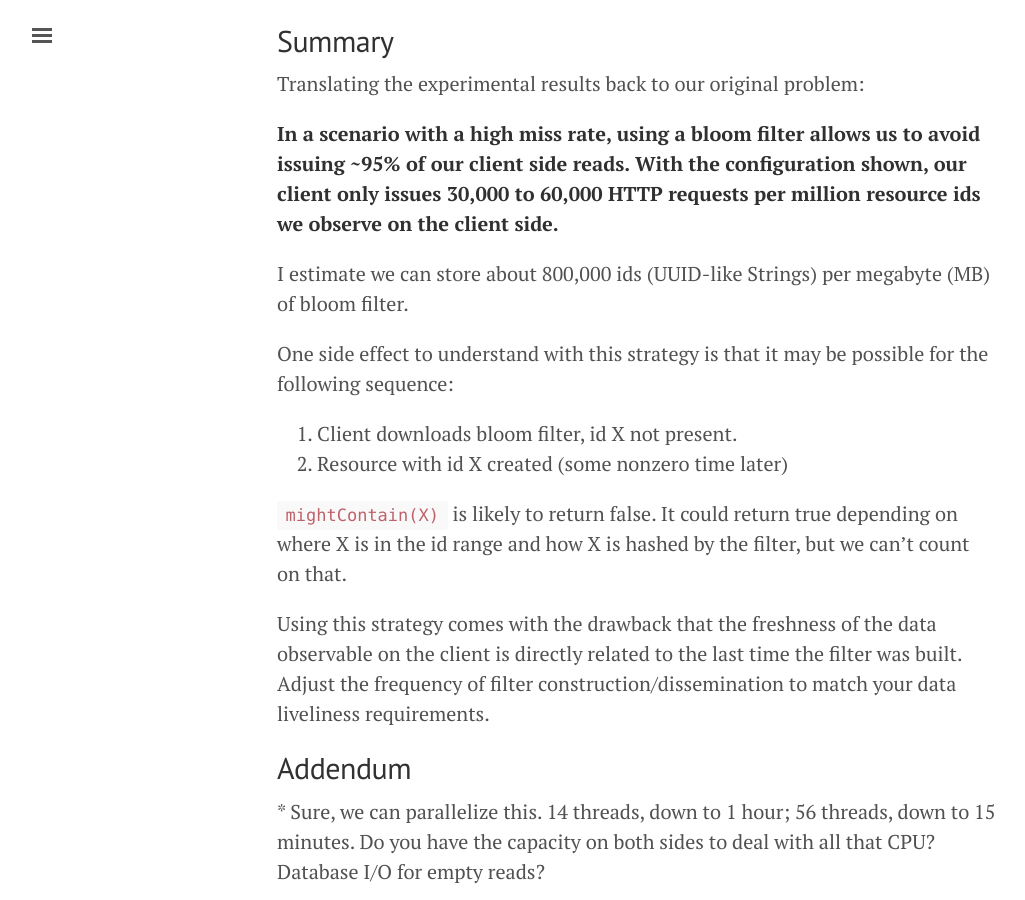
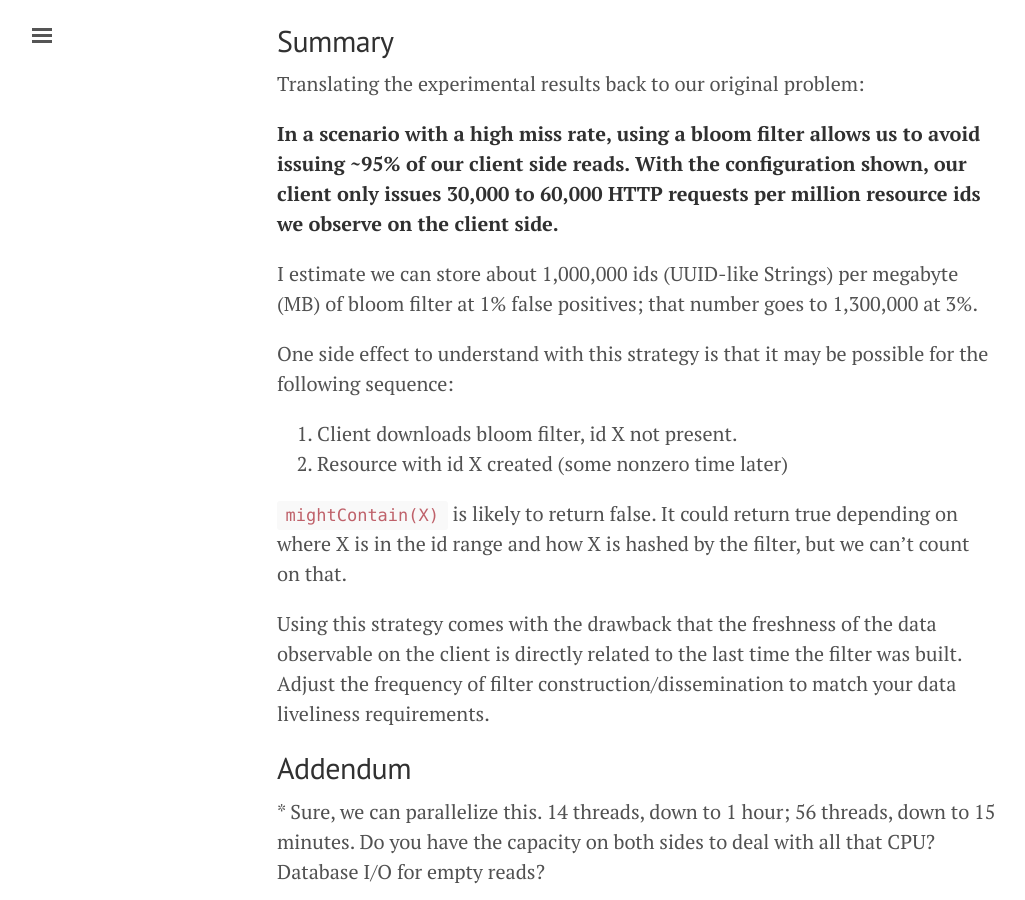
Before and after one commit to nblair/nblair.github.io, a Jekyll site: the page built from _posts/2017-03-10-traffic-avoidance-via-bloom-filter.md, in a window 1280 px wide and 900 px high, scrolled down 4783 px. Shown: the whole window, without its empty margins (3-1028 px from the left). Built offline with Jekyll 4.4.1, drawn with Linux system fonts in a browser that asks for light colours; nearby versions of some CDN libraries.

Commit message:
fix: correct math for ids per MB in filter

```diff
--- a/_posts/2017-03-10-traffic-avoidance-via-bloom-filter.md
+++ b/_posts/2017-03-10-traffic-avoidance-via-bloom-filter.md
@@ -139,7 +139,7 @@ Translating the experimental results back to our original problem:
 
 **In a scenario with a high miss rate, using a bloom filter allows us to avoid issuing ~95% of our client side reads. With the configuration shown, our client only issues 30,000 to 60,000 HTTP requests per million resource ids we observe on the client side.**
 
-I estimate we can store about 800,000 ids (UUID-like Strings) per megabyte (MB) of bloom filter.
+I estimate we can store about 1,000,000 ids (UUID-like Strings) per megabyte (MB) of bloom filter at 1% false positives; that number goes to 1,300,000 at 3%.
 
 One side effect to understand with this strategy is that it may be possible for the following sequence:
 
```
